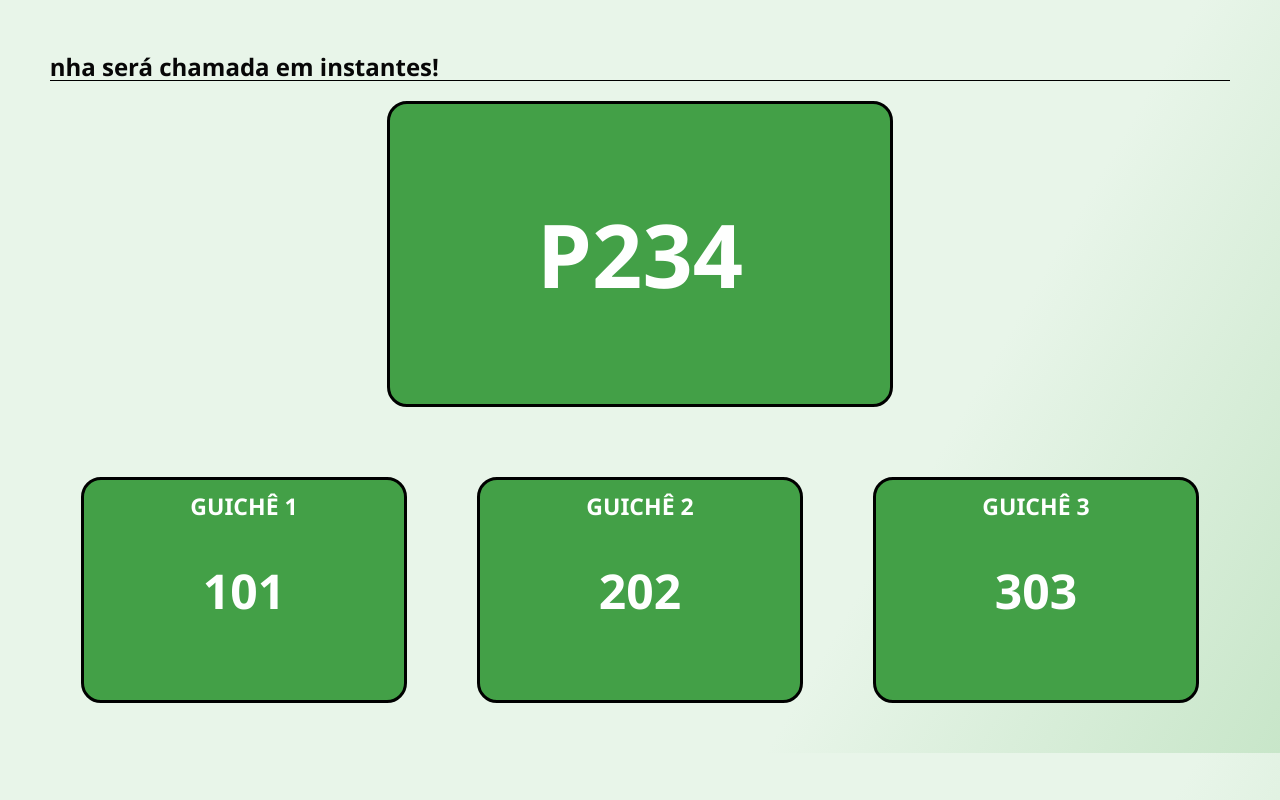
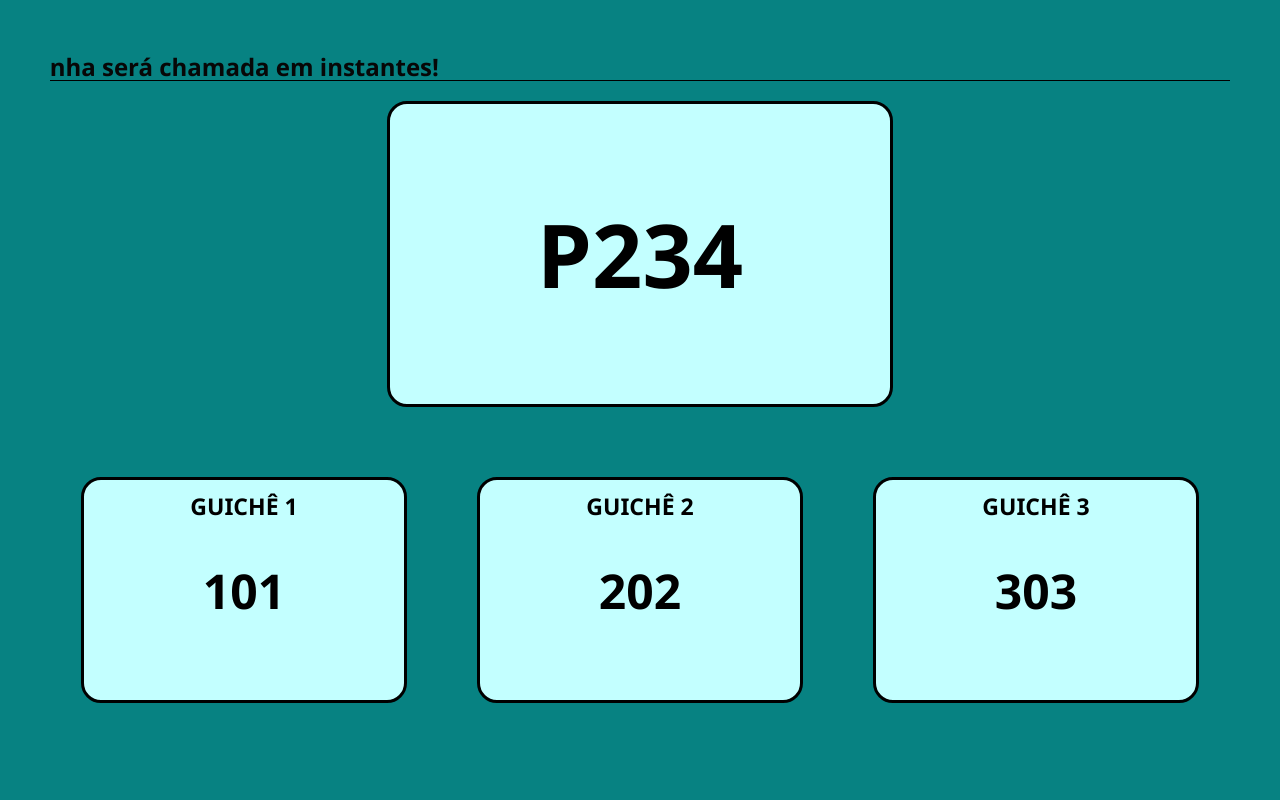
Before and after one commit to MusgoNato/PAC_ATENDIMENTO, a Python web app: template templates/painel/painel.html in a window 1280 px wide. Run offline with Jinja, Linux system fonts and the light colour scheme; the template is opened without the code that fills it, so the values that code supplies are empty.

Commit message:
atualizando

```diff
--- a/templates/painel/painel.html
+++ b/templates/painel/painel.html
@@ -10,7 +10,7 @@
       flex-direction: column;
       align-items: center;
       margin: 50px;
-      background: linear-gradient(120deg, #e8f5e9 70%, #c8e6c9 100%);
+      background: linear-gradient(120deg, #078282 100%, #acb6e0 100%);
       color: var(--text);
       font-family: 'Segoe UI', Tahoma, sans-serif;
     }
@@ -59,7 +59,7 @@
       display: flex;
       flex-direction: column;
       font-weight: bold;
-      color: #fefffe;
+      color: #000000;
       text-align: center;
       justify-content: center;
       align-items: center;
@@ -71,7 +71,7 @@
       height: 300px;
       border: 3px solid black;
       font-size: 5.5em;
-      background: linear-gradient(120deg, #43a047 100%, #81c784 100%);
+      background: linear-gradient(120deg, #c3ffff 100%, #81c784 100%);
       display: flex;
       justify-content: center;
       align-items: center;
@@ -82,7 +82,7 @@
       height: 220px;
       border: 3px solid black;
       font-size: 1.2em;
-      background: linear-gradient(120deg, #43a047 100%, #81c784 100%);
+      background: linear-gradient(120deg, #c3ffff 100%, #81c784 100%);
       position: relative;
     }
 
```
